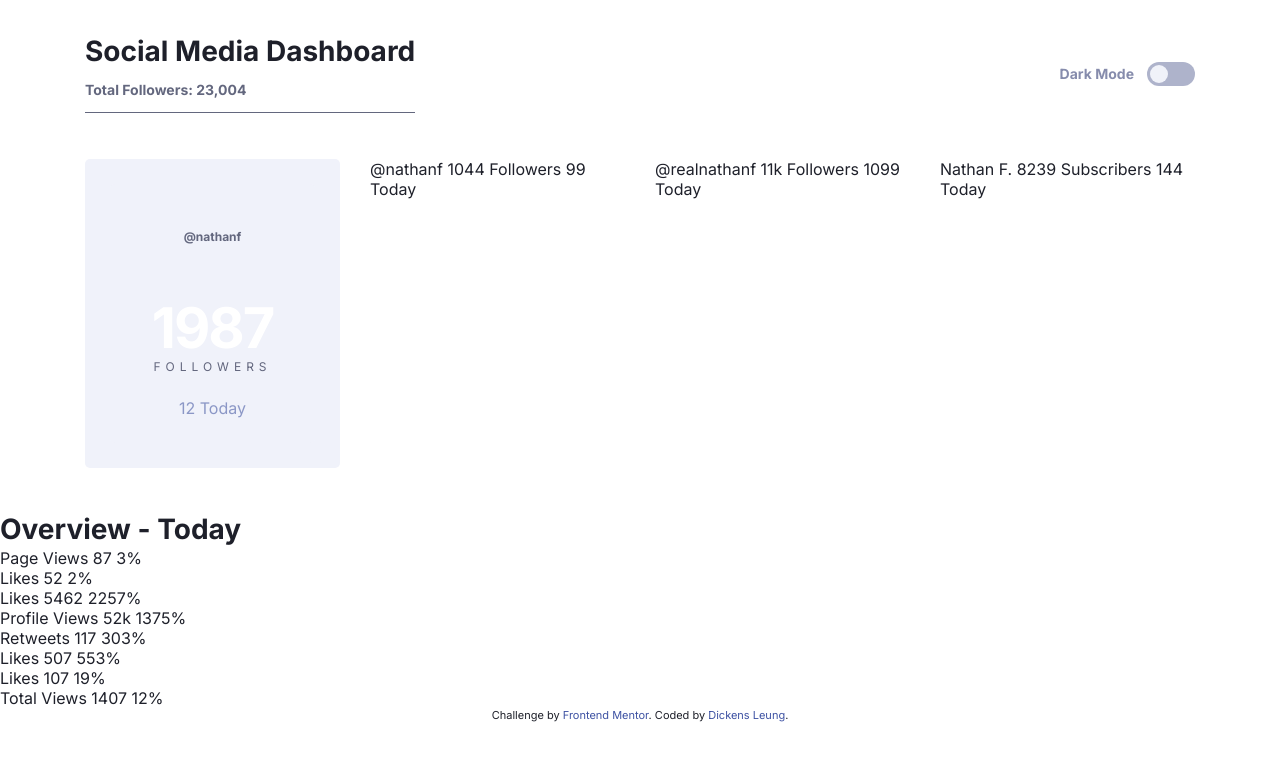
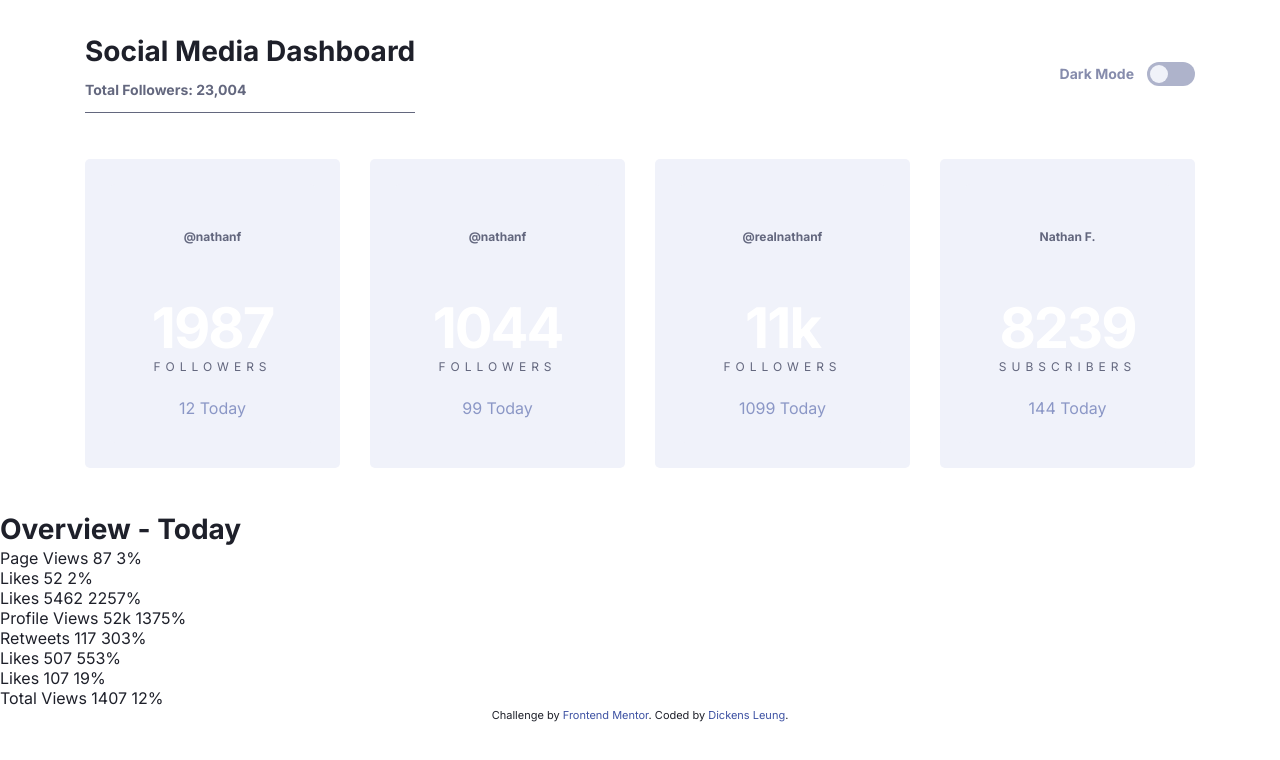
Before and after one commit to Dickensleung/simple-website, a website: page index.html in a window 1280 px wide. Drawn offline with Linux system fonts and the light colour scheme.

Commit message:
Update Index.html
Updated HTML markup to reflect styling changes on platform cards

```diff
--- a/index.html
+++ b/index.html
@@ -62,25 +62,55 @@
       </div>
     </article>
 
-    <article><!-- Twitter-->
-      @nathanf
-      1044
-      Followers
-      99 Today
+    <article class="card card--twitter"><!-- Twitter-->
+      <div class="card card--facebook">
+        <div class="card__media">
+          <!--card top start-->
+          <img class="card__icon src='#' alt='Facebook'">
+          <div class="card__username">@nathanf</div>
+          <!--card middle start-->
+          <div class="card__followers">
+            <p class="card__count card__count--big">1044</p>
+            <h2 class="card__label">Followers</h2>
+          </div>
+          <!--card bottom start-->
+          <div class="class__change card__change--increase">99 Today</div>
+        </div>
+      </div>
     </article>
 
-    <article><!-- Instagram-->
-      @realnathanf
-      11k
-      Followers
-      1099 Today
+    <article class="card card--instagram"><!-- Instagram-->
+      <div class="card card--facebook">
+        <div class="card__media">
+          <!--card top start-->
+          <img class="card__icon src='#' alt='Facebook'">
+          <div class="card__username">@realnathanf</div>
+          <!--card middle start-->
+          <div class="card__followers">
+            <p class="card__count card__count--big">11k</p>
+            <h2 class="card__label">Followers</h2>
+          </div>
+          <!--card bottom start-->
+          <div class="class__change card__change--increase">1099 Today</div>
+        </div>
+      </div>
     </article>
 
-    <article><!-- Youtube-->
-      Nathan F.
-      8239
-      Subscribers
-      144 Today
+    <article class="card card--youtube"><!-- Youtube-->
+      <div class="card card--facebook">
+        <div class="card__media">
+          <!--card top start-->
+          <img class="card__icon src='#' alt='Facebook'">
+          <div class="card__username">Nathan F.</div>
+          <!--card middle start-->
+          <div class="card__followers">
+            <p class="card__count card__count--big">8239</p>
+            <h2 class="card__label">Subscribers</h2>
+          </div>
+          <!--card bottom start-->
+          <div class="class__change card__change--increase">144 Today</div>
+        </div>
+      </div>
     </article>
   </section>
 
```
